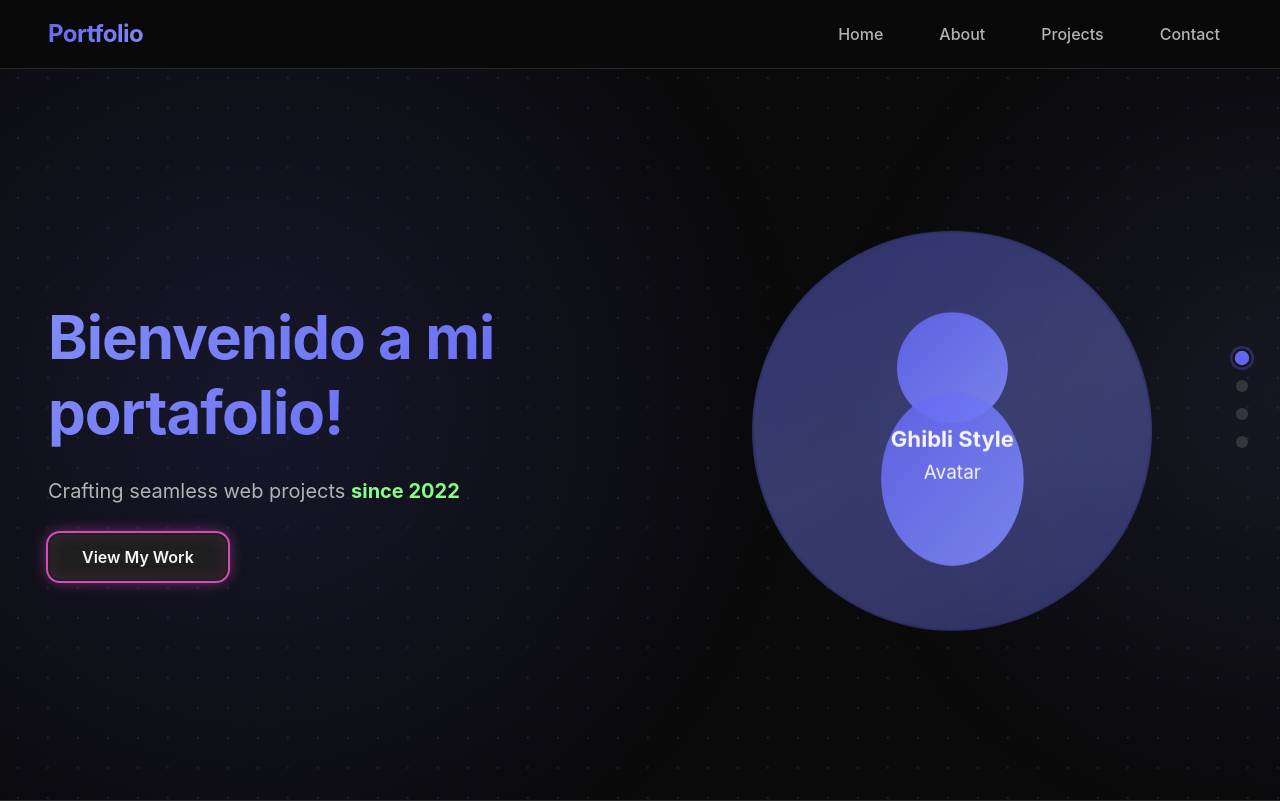
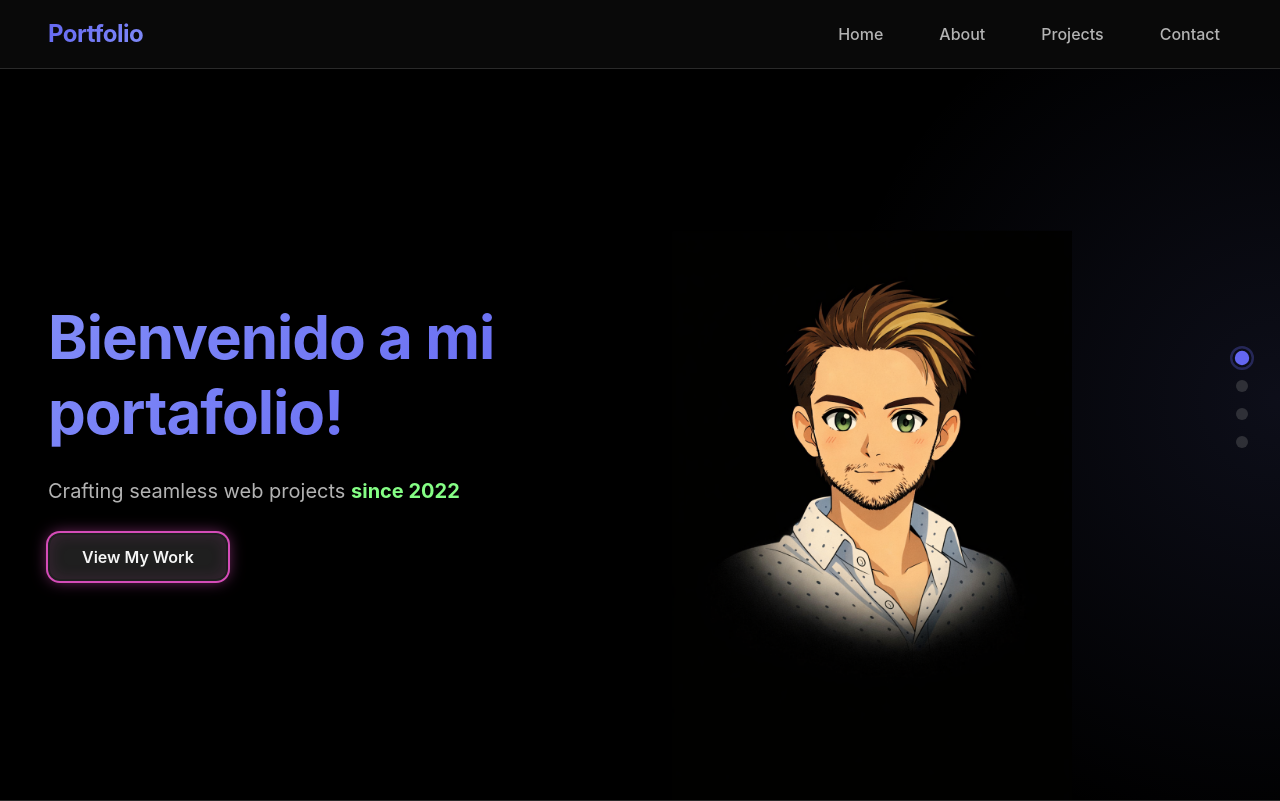
Before and after one commit to Andres191200/portfolio-final, a Next.js app: page / in a window 1280 px wide. Shown: the top 801 px of the page. Built offline with nearby package versions, Linux system fonts and the light colour scheme; a web font is replaced by a local one.

Commit message:
added avatar

```diff
--- a/app/src/components/Hero/Hero.module.scss
+++ b/app/src/components/Hero/Hero.module.scss
@@ -16,12 +16,7 @@
     left: 0;
     right: 0;
     bottom: 0;
-    background: radial-gradient(
-      circle at 20% 50%,
-      rgba($color-accent, 0.15) 0%,
-      transparent 50%
-    );
-    pointer-events: none;
+    background-color: #000;
   }
 
   &::after {
--- a/app/src/components/Hero/Hero.tsx
+++ b/app/src/components/Hero/Hero.tsx
@@ -3,6 +3,7 @@
 import { useEffect, useRef, useState } from "react";
 import { gsap } from "gsap";
 import styles from "./Hero.module.scss";
+import Image from "next/image";
 
 const Hero = () => {
   const sectionRef = useRef<HTMLElement>(null);
@@ -128,60 +129,12 @@ const Hero = () => {
             View My Work
           </button>
         </div>
-        <div className={styles.avatarContainer}>
+
           <div ref={avatarRef} className={styles.avatar}>
-            <div className={styles.avatarPlaceholder}>
-              <svg viewBox="0 0 200 200" className={styles.avatarSvg}>
-                <defs>
-                  <linearGradient
-                    id="avatarGradient"
-                    x1="0%"
-                    y1="0%"
-                    x2="100%"
-                    y2="100%"
-                  >
-                    <stop offset="0%" stopColor="#6366f1" />
-                    <stop offset="100%" stopColor="#818cf8" />
-                  </linearGradient>
-                </defs>
-                <circle
-                  cx="100"
-                  cy="60"
-                  r="35"
-                  fill="url(#avatarGradient)"
-                  opacity="0.9"
-                />
-                <ellipse
-                  cx="100"
-                  cy="130"
-                  rx="45"
-                  ry="55"
-                  fill="url(#avatarGradient)"
-                  opacity="0.9"
-                />
-                <text
-                  x="100"
-                  y="110"
-                  textAnchor="middle"
-                  fill="#f5f5f5"
-                  fontSize="14"
-                  fontWeight="bold"
-                >
-                  Ghibli Style
-                </text>
-                <text
-                  x="100"
-                  y="130"
-                  textAnchor="middle"
-                  fill="#f5f5f5"
-                  fontSize="12"
-                >
-                  Avatar
-                </text>
-              </svg>
-            </div>
+              <Image alt="avatar" height={600} width={600} priority src="/avatar.png" />
+
           </div>
-        </div>
+
       </div>
     </section>
   );
```
Also changed, not shown: public/avatar.png (added).
